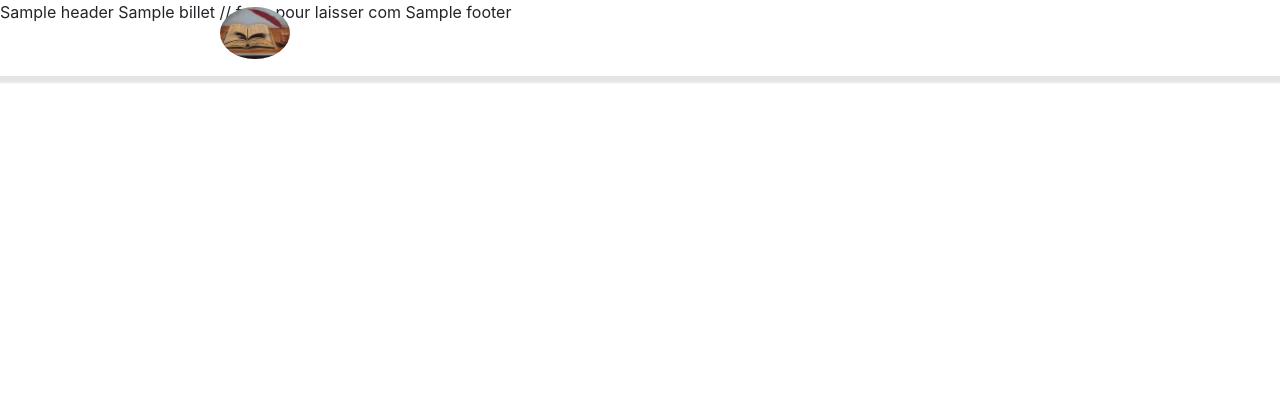
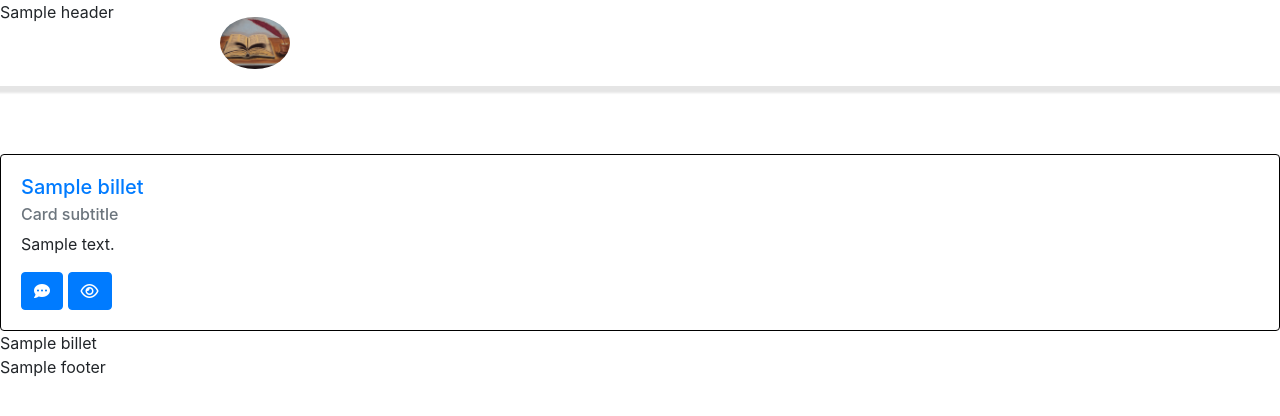
Before and after one commit to BenjaminNahmani/p4-openclassroom, a PHP site: template vue/billet/show.php in a window 1280 px wide. Shown: the top 416 px of the page. Run offline with PHP 8.4, Linux system fonts and the light colour scheme; the template is opened without the code that fills it: most values are stand-ins (such as "Sample title", 1, 10 or a date in 2020); data that the repository does not hold is empty; some libraries are stand-ins or nearby versions.

Commit message:
Page articles

```diff
--- a/style.css
+++ b/style.css
@@ -1,4 +1,3 @@
-
 /* ---------------------------------- */
 /* ------------- NAVBAR ------------- */
 /* ---------------------------------- */
@@ -7,12 +6,11 @@
     display: flex;
     flex-direction: row;
     position: fixed;
+    top: 0;
     z-index: 9999;
     justify-content: space-around;
     width: 100%;
     max-width: 1900px;
-    margin: 0px;
-    margin-top: -10px;
     background-color: transparent;
     box-shadow: 0 5px 2px 2px rgba(0, 0, 0, 0.1);
     transition: all 0.25s ease-in-out;
@@ -59,38 +57,6 @@
     color: white;
 }
 
-
-
-
-
-/* header{
-    display: flex;
-    justify-content: center;
-    align-items: center;
-    padding-top: 5px;
-}
-
-#navbar{
-    display: flex;
-    justify-content: space-between;
-    align-items: center;
-    position: fixed;
-}
-
-a{
-    color: #007bff;
-    text-decoration: none;
-    background-color: transparent;
-    width: 15%;
-}
-
-nav img{
-    vertical-align: middle;
-    border-style: none;
-    width: 50%;
-    border-radius: 50%;
-}
- */
 /* ---------------------------------- */
 /* -------------- MAIN -------------- */
 /* ---------------------------------- */
@@ -102,7 +68,7 @@ nav img{
 #main_pic{
     height: 975px;
     margin-bottom: 25px;
-    background: url(image/teston.jpg)  no-repeat center center;
+    background: url(image/main_pic.jpg)  no-repeat center center;
     background-size: cover;
     color: white;
 }
@@ -117,7 +83,7 @@ nav img{
     display: table-cell;
     text-align: center;
     vertical-align: middle;
-    text-shadow: 1px 1px 10px black;
+    text-shadow: 1px 1px 10px #000000;
 }
 /* ---------------------------------- */
 /* ---------- COMMENTAIRES ---------- */
@@ -126,12 +92,20 @@ nav img{
 .container{
     display: flex;
     flex-direction: column;
+    margin-top: 30px;
+}
+
+.container_article{
+    display: flex;
+    flex-direction: column;
+    margin-top: 130px;
 }
 
 .card{
     border: 1px solid black;
     height: 100%;
     width: 100%;
+
 }
 
 .com_card{
--- a/vue/billet/liste.php
+++ b/vue/billet/liste.php
@@ -36,7 +36,7 @@ include_once "vue/menu/menu.php";
     </thead>
     <tbody>
 
-<!--    TODO remplacer les data par $billets -->
+<!--    TODO remplacer les data par $billets un peu partout dans les vues -->
     <?php foreach ($data["billets"] as $b):?>
 
         <tr>
--- a/vue/billet/show.php
+++ b/vue/billet/show.php
@@ -1,4 +1,34 @@
-<?=$header?>
+<?= $header?>
+
+<section class="articles">
+
+    <div class="container_article">
+
+
+            <div class="card">
+                <div class="card-body">
+
+                    <h5 class="card-title"><a href="/billet?id=<?= $billet->getId()?>"><?= $billet->getName() ?></a></h5>
+                    <h6 class="card-subtitle mb-2 text-muted">Card subtitle</h6>
+                    <p class="card-text"><?= $billet->getText()?></p>
+                    <button id="new-comment"  class="btn btn-primary"><i class="fas fa-comment-dots"></i></button>
+                    <button id="view_comment" class="btn btn-primary btn-comOn" data-commentaires-id="#com_card_<?= $billet->getId()?>"><i class="far fa-eye"></i></button>
+
+                </div>
+            </div>
+
+            <?php foreach ($billet->getCommentaires() as $com):?>
+
+                <div class="card com_card" id="com_card_<?= $billet->getId()?>">
+                    <div class="card-body">
+                        <p class="card-text"><?= $com->getText()?></p>
+
+                        <button id="signal" data-id="<?= $com->getId()?>" class="btn btn-danger"><i class="fas fa-exclamation-triangle"></i></button>
+                    </div>
+                </div>
+            <?php endforeach;?>
+
+    </div>
 
 
      <?php echo $billet->getName(); ?>
@@ -14,7 +44,7 @@
             </div>
         <?php endforeach;?>
 
-// form pour laisser com
-
+    <!-- form pour laisser com -->
+    </section>
 
 <?= $footer?>
```
Also changed, not shown: image/main_pic.jpg, image/test.jpg (deleted), image/teston.jpg (deleted). Lines whose indentation alone changed are shown as unchanged.
